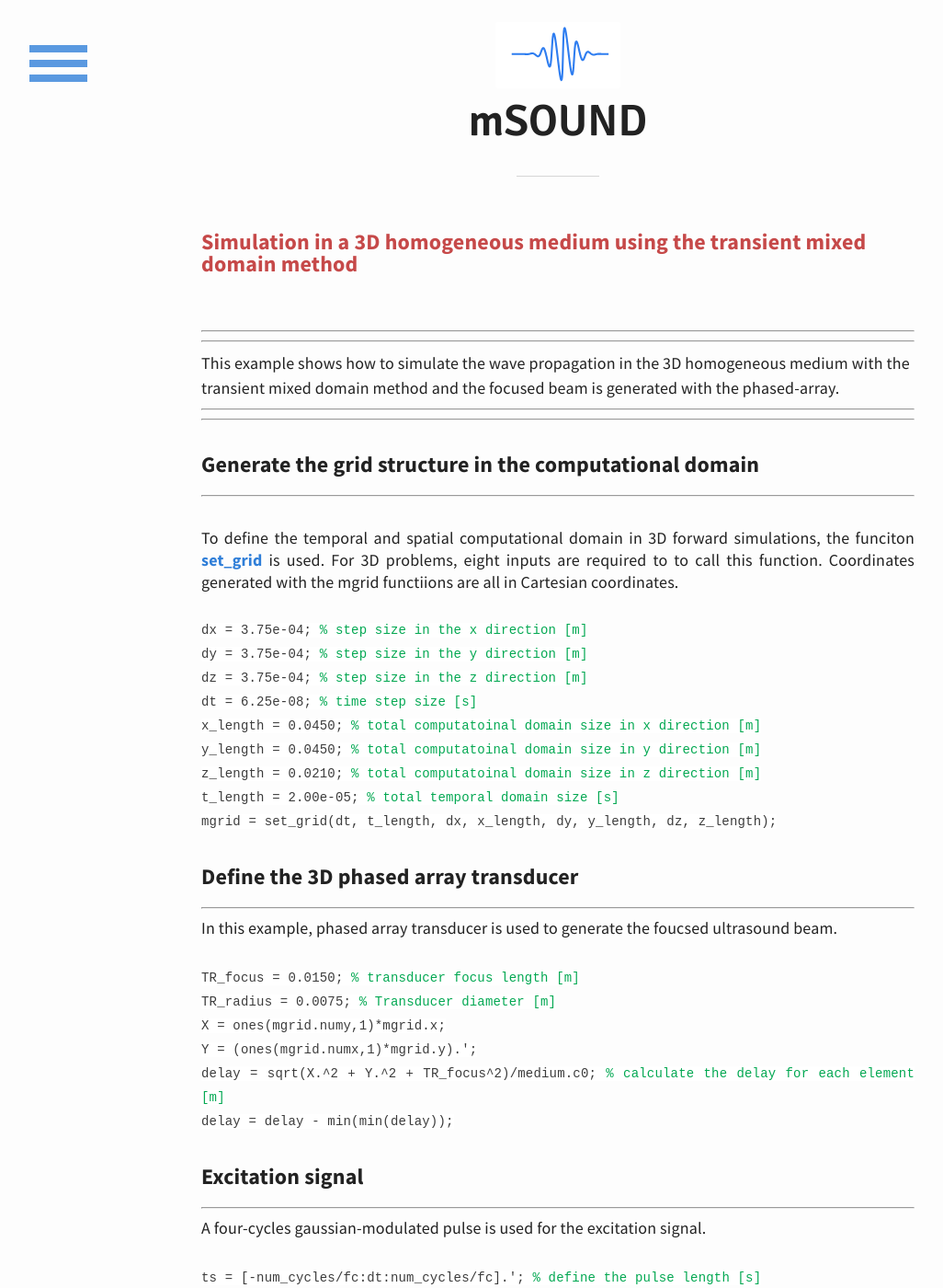
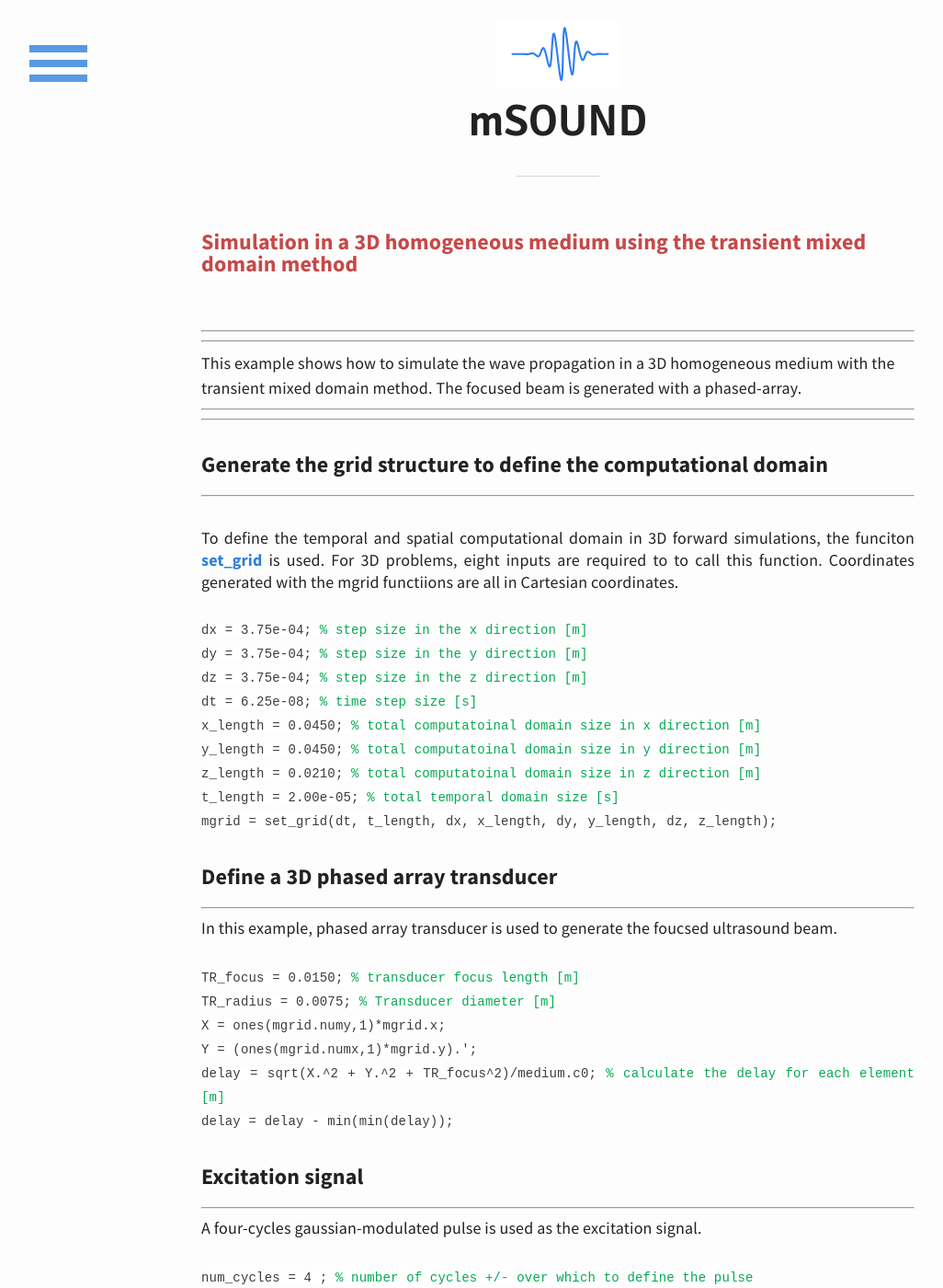
Before and after one commit to m-SOUND/mSOUND, a Jekyll site: the page built from _posts/2019-02-19-TMDM_3D_homogeneous.html, in a window 1280 px wide and 1400 px high. Shown: the whole window at 92% size, without its empty margins (33-1059 px from the left). Built offline with Jekyll 4.4.1, drawn with Linux system fonts in a browser that asks for light colours; some of the changed text lies outside the part shown.

Commit message:
Update 2019-02-19-TMDM_3D_homogeneous.html

```diff
--- a/_posts/2019-02-19-TMDM_3D_homogeneous.html
+++ b/_posts/2019-02-19-TMDM_3D_homogeneous.html
@@ -5,14 +5,14 @@
 <br>
 <hr>
 <hr>
- This example shows how to simulate the wave propagation in the 3D
- homogeneous medium with the transient mixed domain method and the focused beam is generated with the phased-array.
+ This example shows how to simulate the wave propagation in a 3D
+ homogeneous medium with the transient mixed domain method. The focused beam is generated with a phased-array.
 <hr>
 <hr>
 </p>
 
 <!---define the structure grid--->
-<h6>Generate the grid structure in the computational domain</h6>
+<h6>Generate the grid structure to define the computational domain</h6>
 <hr>
 <p>
  <br>To define the temporal and spatial computational domain in 3D forward simulations,
@@ -35,8 +35,8 @@
 </p>
 
 
-<!---define the 3D phased array transducer--->
-<h6>Define the 3D phased array transducer</h6>
+<!---define a 3D phased array transducer--->
+<h6>Define a 3D phased array transducer</h6>
 <hr>
 <p>
  In this example, phased array transducer is used to generate the foucsed ultrasound beam.
@@ -57,27 +57,28 @@
 <h6>Excitation signal</h6>
 <hr>
 <p>
-A four-cycles gaussian-modulated pulse is used for the excitation signal.
+A four-cycles gaussian-modulated pulse is used as the excitation signal.
 <code>
  <br>
+ <br>num_cycles = 4 ;<font color="#03a852"> % number of cycles +/- over which to define the pulse</font>
 <br>ts = [-num_cycles/fc:dt:num_cycles/fc].';<font color="#03a852"> % define the pulse length [s]</font>
 <br>ts = repmat(ts, 1,mgrid.num_x);
- <br>source_p = zeros(length(ts), mgrid.num_x, mgrid.num_y); %allocate space for excitation signal
-<br>for cel1 = 1:mgrid.num_x
+ <br>source_p = zeros(length(ts), mgrid.num_x, mgrid.num_y); <font color="#03a852"> %allocate space for excitation signal</font>
+<br>for cel1 = 1:mgrid.num_x  <font color="#03a852"> % assign signals to source element</font>
 <br> &nbsp;&nbsp;for cel2 = 1:mgrid.num_y
 <br>&nbsp;&nbsp;&nbsp;&nbsp;source_p(:, cel1, cel2) = sin(2*pi*fc*(ts)).*exp(-(ts).^2*fc^2/2);
 <br> &nbsp;&nbsp;end
 <br> end
 <br>RHO = sqrt(X.^2+Y.^2);
-<br>source_p(:, RHO>TR_radius) = 0;
+<br>source_p(:, RHO>TR_radius) = 0; <font color="#03a852"> %generate a circular transducer</font>
 </code>
  </p>
 
-<!---Define the medium--->
-<h6>Define the medium</h6>
+<!---Define the media--->
+<h6>Define the media</h6>
 <hr>
 <p>
-Define the homogeneous medium.
+Define a homogeneous medium.
  <code>
   <br>
   <br>medium.c    = 1500;       <font color="#03a852">% speed of sound [m/s]</font>
```
